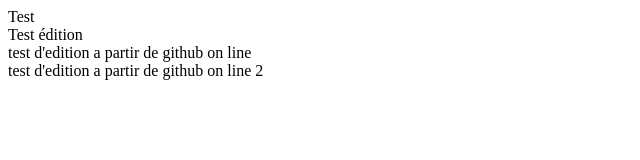
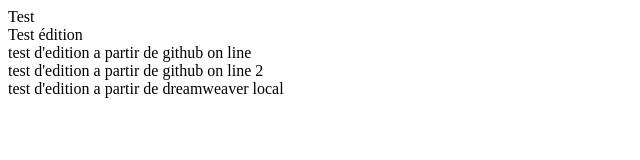
Before and after one commit to graphiclaboratory/Github, a plain HTML site: page index.html in a window 1280 px wide. Shown: the whole page, without its empty margins (0-640 px from the left). Drawn offline with Linux system fonts and the light colour scheme.

Commit message:
modif en local

```diff
--- a/index.html
+++ b/index.html
@@ -2,3 +2,5 @@
 <div>Test édition</div>
 <div>test d'edition a partir de github on line</div>
 <div>test d'edition a partir de github on line 2</div>
+
+<div>test d'edition a partir de dreamweaver local</div>
```
